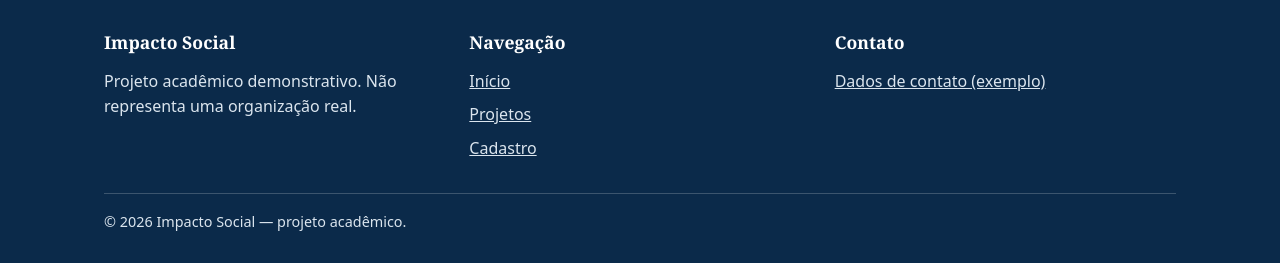
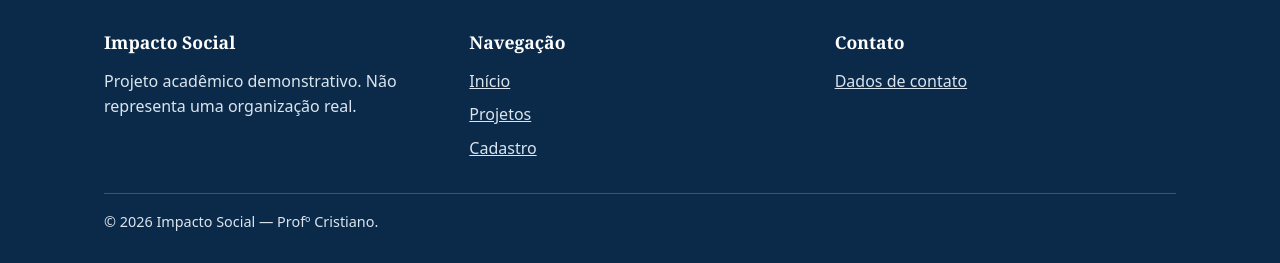
Before and after one commit to vinisnoww/impacto-social, a plain HTML site: page cadastro.html in a window 1280 px wide. Shown: the part 1699-1962 px from the top of the page. Drawn offline with Linux system fonts and the light colour scheme.

Commit message:
Update contact link and footer text in cadastro.html

```diff
--- a/cadastro.html
+++ b/cadastro.html
@@ -161,10 +161,10 @@
         </nav>
         <div>
           <h2>Contato</h2>
-          <p><a href="index.html#contato">Dados de contato (exemplo)</a></p>
+          <p><a href="index.html#contato">Dados de contato</a></p>
         </div>
       </div>
-      <p class="rodape__fim">© 2026 Impacto Social — projeto acadêmico.</p>
+      <p class="rodape__fim">© 2026 Impacto Social — Profº Cristiano.</p>
     </div>
   </footer>
 </body>
```
